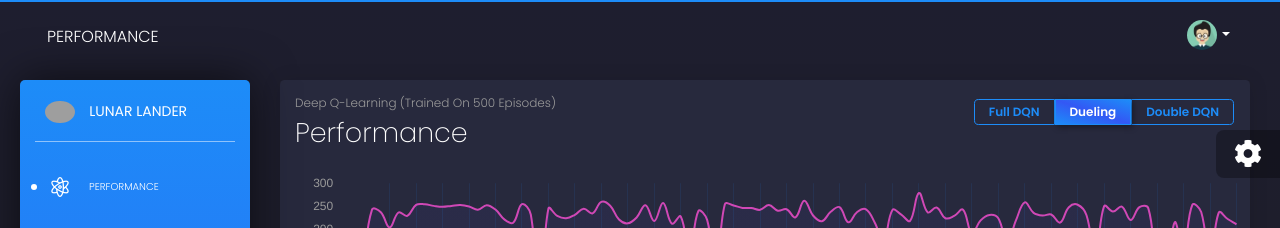
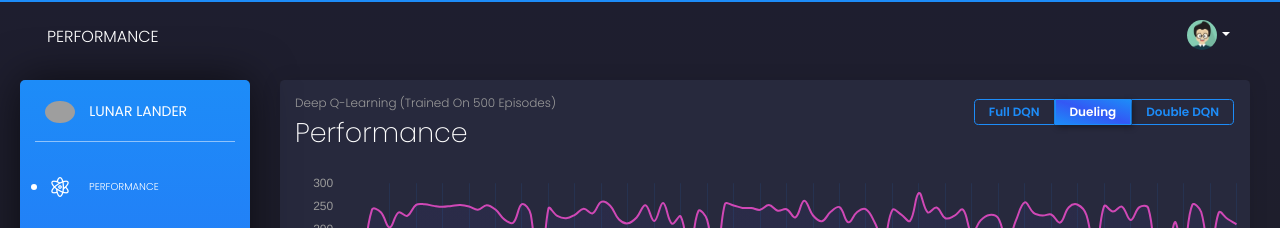
Before and after one commit to psr-ai/lunar-lander, a React (Create React App) app in the folder web/: page /lunar-lander/performance in a window 1280 px wide. Shown: the top 228 px of the page. Built offline with nearby package versions, Linux system fonts and the light colour scheme; grey boxes are pictures that could not be loaded; what react-google-maps would draw is missing.

Commit message:
Chore: more changes

```diff
--- a/web/src/layouts/Admin/Admin.jsx
+++ b/web/src/layouts/Admin/Admin.jsx
@@ -7,7 +7,6 @@ import PerfectScrollbar from "perfect-scrollbar";
 import AdminNavbar from "components/Navbars/AdminNavbar.jsx";
 import Footer from "components/Footer/Footer.jsx";
 import Sidebar from "components/Sidebar/Sidebar.jsx";
-import FixedPlugin from "components/FixedPlugin/FixedPlugin.jsx";
 
 import routes from "routes.js";
 
@@ -123,10 +122,6 @@ class Admin extends React.Component {
             )}
           </div>
         </div>
-        <FixedPlugin
-          bgColor={this.state.backgroundColor}
-          handleBgClick={this.handleBgClick}
-        />
       </>
     );
   }
```
